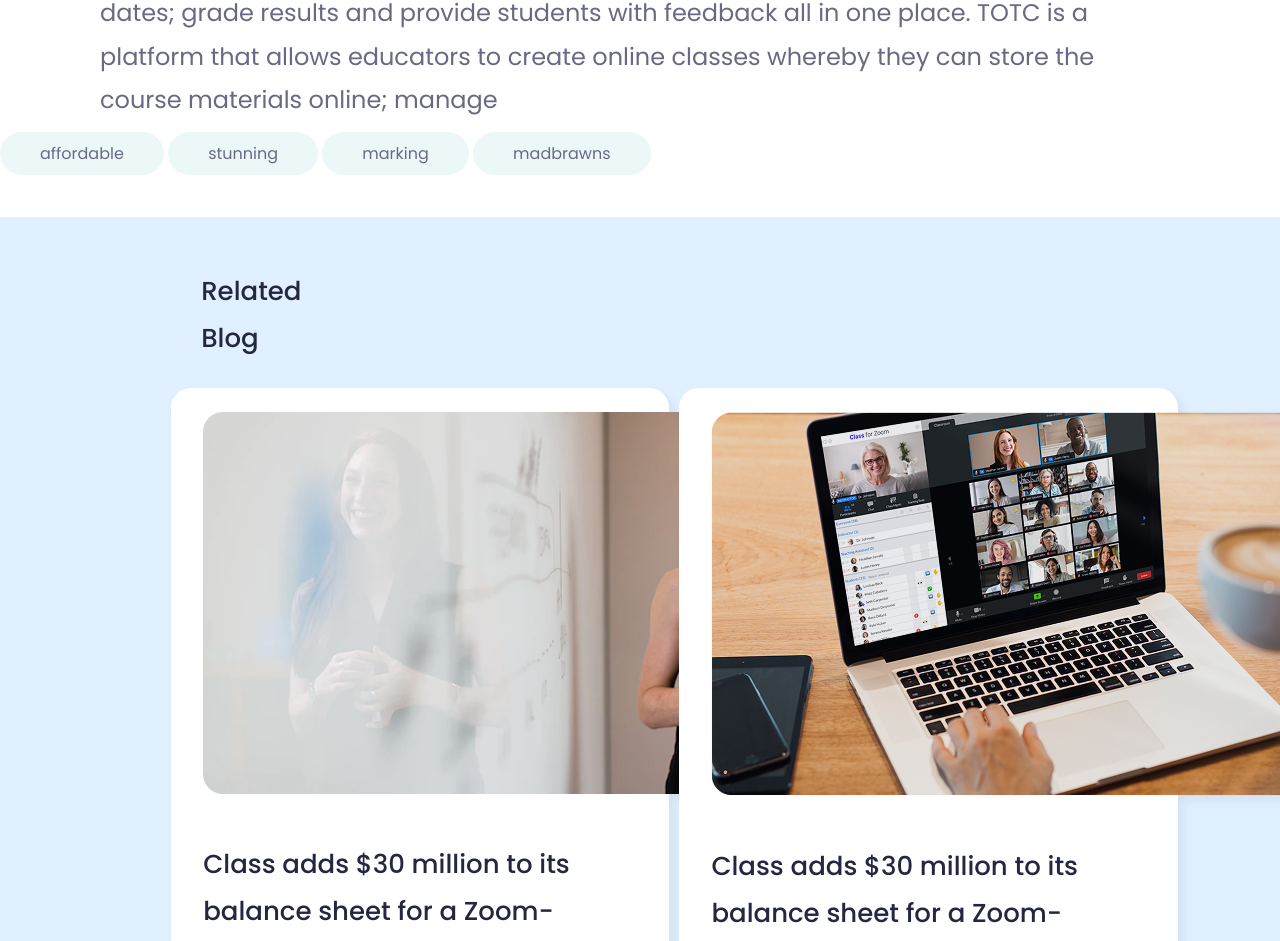
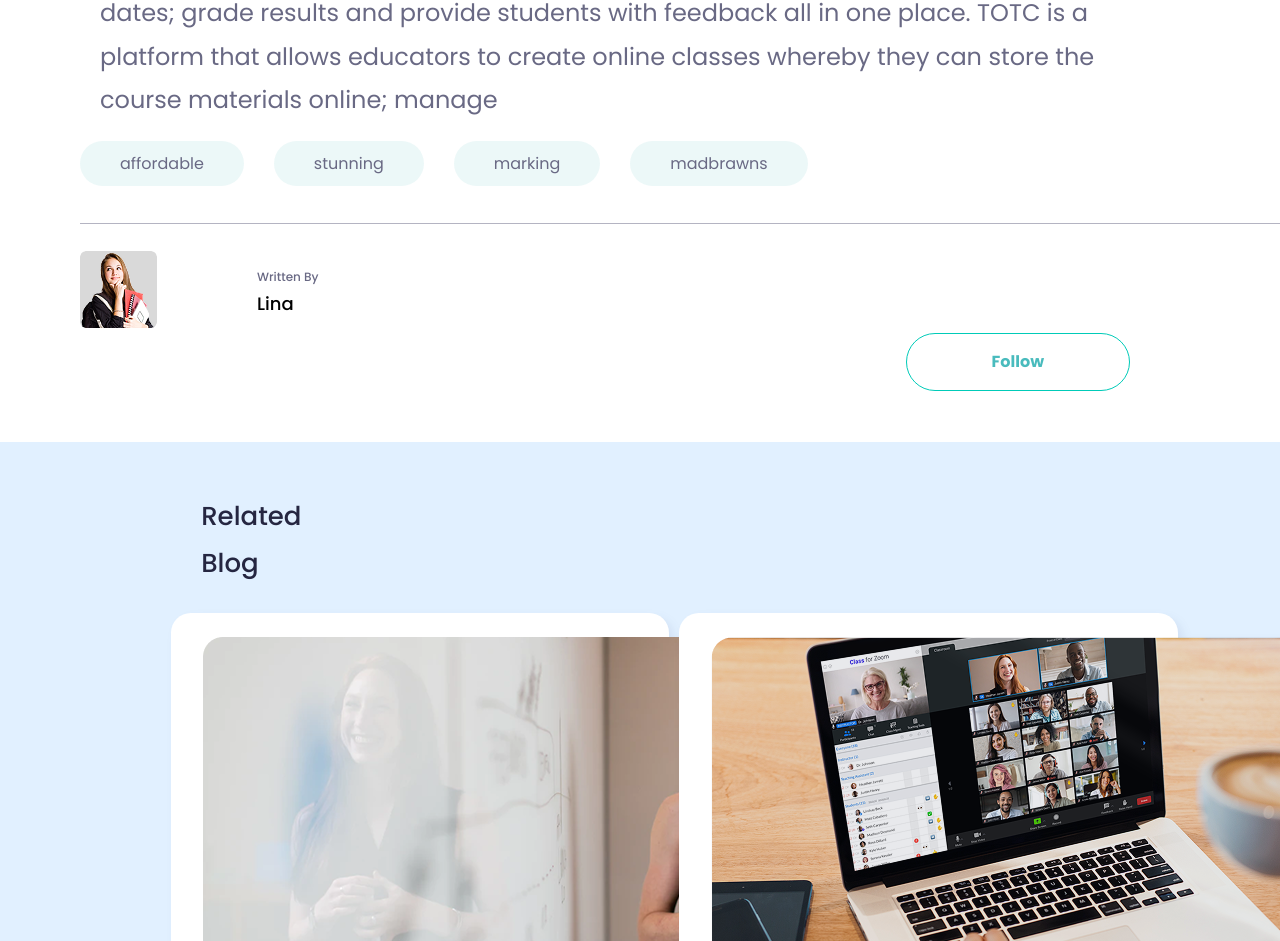
Before and after one commit to nafis09/TOTC, a plain HTML site: page blogdetail.html in a window 1280 px wide. Shown: the part 1508-2449 px from the top of the page. Drawn offline with Linux system fonts and the light colour scheme.

Commit message:
ninth commit

```diff
--- a/blogdetail.html
+++ b/blogdetail.html
@@ -46,7 +46,18 @@
         <a href="#" class="btn-transparent">madbrawns</a>
     </div>
 
+    <div class="last">
+     <img src="images/Line 13.png" alt="">
+    </div>
 
+    <div class="last-info">
+    <img src="images/Group girl.png" alt="">
+    <p>Written By <br><br> <span class="black">Lina</span></p>
+    </div>
+
+    <div class="last-btn">
+        <a href="#"class="btn-white">Follow</a>
+    </div>
 
 </section>
 
--- a/style.css
+++ b/style.css
@@ -2208,6 +2208,12 @@
     padding-bottom: 20px;
 }
 
+#firstsec .btn {
+    display: flex;
+    justify-content: flex-start;
+    gap: 30px;
+    padding-left: 80px;
+}
 
 #firstsec .btn a.btn-transparent {
     background-color: #49BBBD1A;
@@ -2220,3 +2226,68 @@
     text-decoration: none;
 
 }
+
+#firstsec .last img {
+    padding-left: 80px;
+}
+
+#firstsec .last-btn {
+    display: flex;
+    justify-content: flex-end;
+    padding-right: 150px;
+}
+
+#firstsec .last-btn a.btn-white {
+    font-family: "Poppins";
+    font-weight: 700;
+    font-size: 16px;
+    line-height: 100%;
+    text-decoration-style: solid;
+    color: #49BBBD;
+    padding-bottom: 20px;
+    padding-top: 20px;
+    text-decoration: none;
+    padding: 20px 85px 20px 85px;
+    border-radius: 80px;
+    border-style: solid;
+    border-width: 1px;
+    border-color:#00CBB8;
+}
+
+#firstsec .last{
+    padding-top: 20px;
+    padding-bottom: 20px;
+}
+
+
+#firstsec .last-info p .black{
+    font-family: "Poppins";
+    font-weight: 500;
+    font-size: 18px;
+    line-height: 100%;
+    color: #000000;
+
+}
+
+
+#firstsec .last-info {
+    display: flex;
+}
+
+#firstsec .last-info p {
+    font-family: "Poppins";
+    font-weight: 500;
+    font-size: 12px;
+    line-height: 100%;
+    color: #696984;
+
+}
+
+#firstsec .last-info img{
+    width: 77px;
+    height: 77px;
+    top: 1600px;
+    left: 120px;
+    border-radius: 6px;
+    margin-left: 80px;
+}
```
Also changed, not shown: blog.html (+1 -1 lines), images/Group girl.png (added), images/Line 13.png (added).
